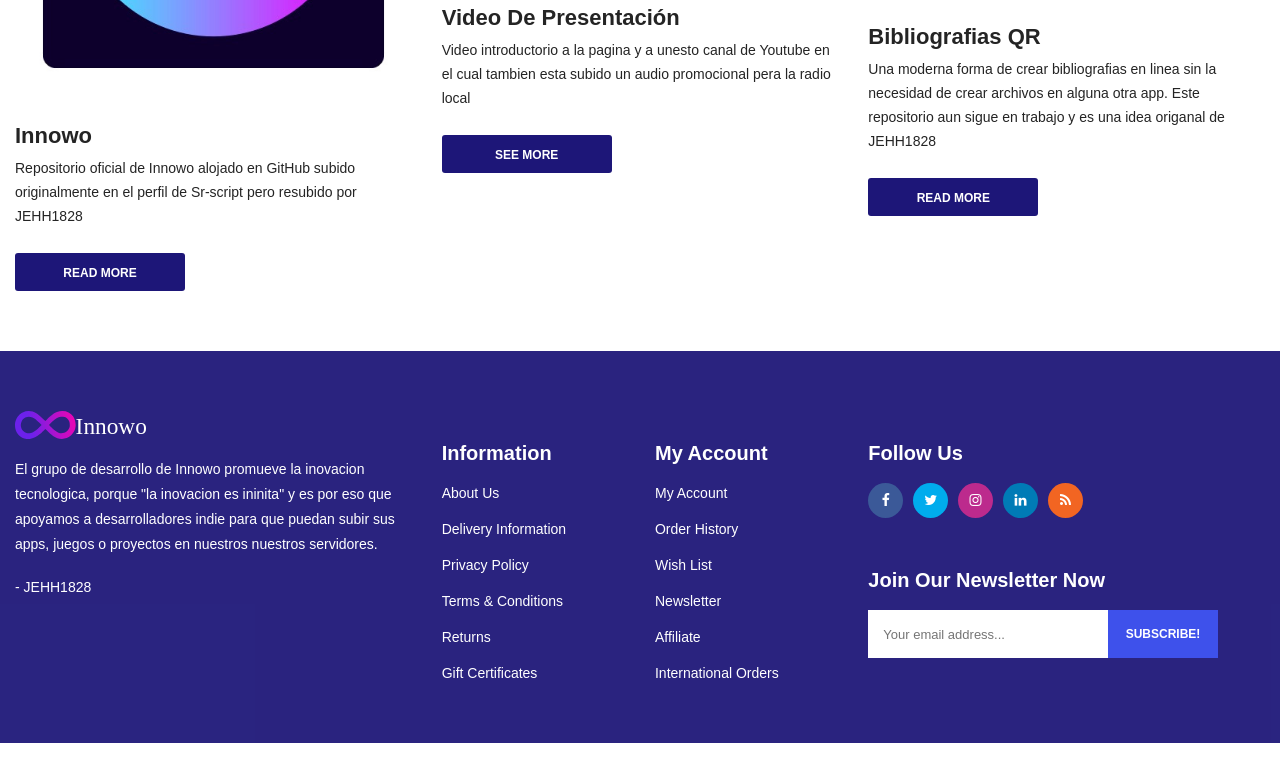
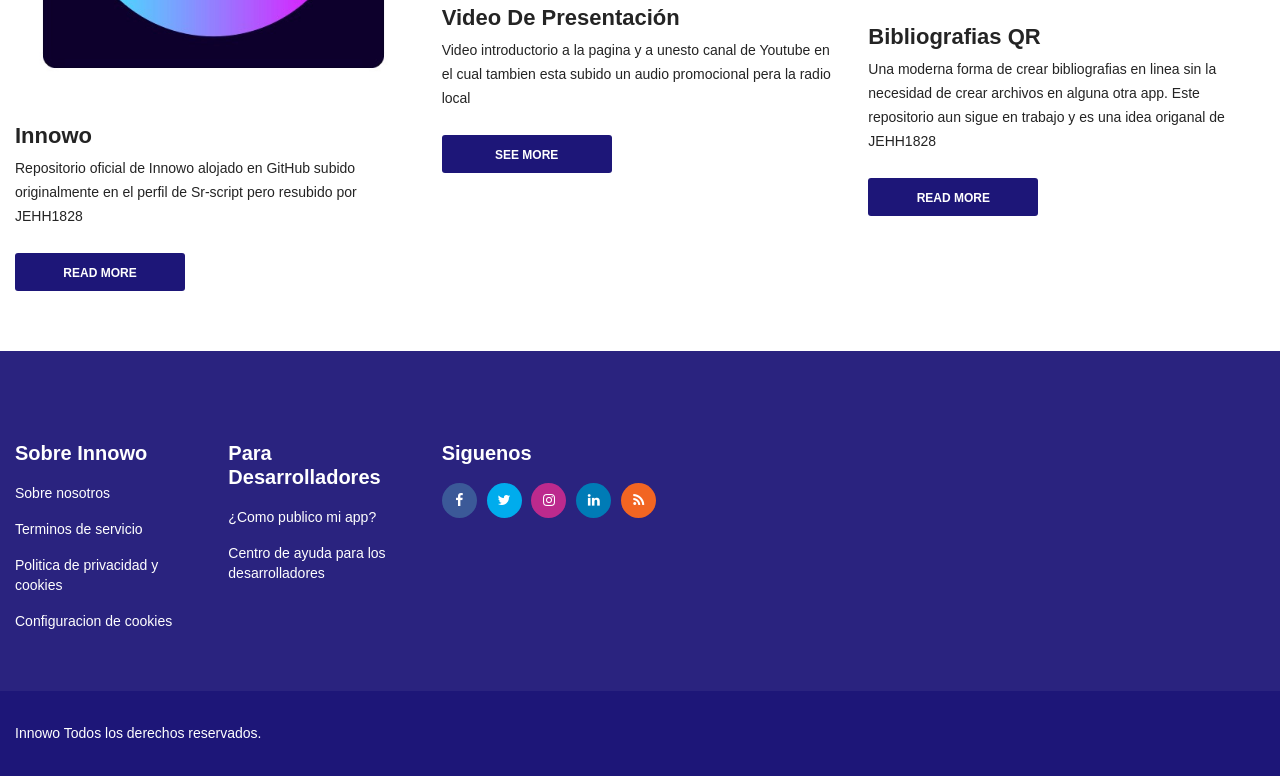
Before and after one commit to JEHH1828/Innowo, a plain HTML site: page innowo/index.html in a window 1280 px wide. Shown: the part 3969-4745 px from the top of the page. Before the commit the page ends 4712 px from the top, so only its background shows below. Drawn offline with nearby package versions, Linux system fonts and the light colour scheme.

Commit message:
Update index.html

```diff
--- a/innowo/index.html
+++ b/innowo/index.html
@@ -572,53 +572,33 @@
         <div class="footer_top">
             <div class="container">
                 <div class="row">
-                <div class="col-lg-4 col-md-6">
-                    <div class="widgets_container contact_us">
-                        <div class="footer_logo">
-                            <a href="#"><img src="assets/img/logo/logoiinowo_owo - copiablsnco.svg" alt=""></a>
-                        </div>
-                        <div class="footer_contact">
-                            <p>El grupo de desarrollo de Innowo promueve la inovacion tecnologica, porque "la inovacion es ininita" y es por eso que apoyamos a desarrolladores indie para que puedan subir sus apps, juegos o proyectos en nuestros nuestros servidores.</p>
-                            <p>
-                                - JEHH1828
-                            </p>
-
-                        </div>
-                    </div>
-                </div>
                 <div class="col-lg-2 col-md-6 col-sm-6">
                     <div class="widgets_container widget_menu">
-                        <h3>Information</h3>
+                        <h3>Sobre Innowo</h3>
                         <div class="footer_menu">
                             <ul>
-                                <li><a href="about.html">About Us</a></li>
-                                <li><a href="blog.html">Delivery Information</a></li>
-                                <li><a href="contact.html">Privacy Policy</a></li>
-                                <li><a href="services.html">Terms & Conditions</a></li>
-                                <li><a href="#">Returns</a></li>
-                                <li><a href="#">Gift Certificates</a></li>
+                                <li><a href="about.html">Sobre nosotros</a></li>
+                                <li><a href="blog.html">Terminos de servicio</a></li>
+                                <li><a href="contact.html">Politica de privacidad y cookies</a></li>
+                                <li><a href="services.html">Configuracion de cookies</a></li>
                             </ul>
                         </div>
                     </div>
                 </div>
                 <div class="col-lg-2 col-md-6 col-sm-6">
                     <div class="widgets_container widget_menu">
-                        <h3>My Account</h3>
+                        <h3>Para desarrolladores</h3>
                         <div class="footer_menu">
                             <ul>
-                                <li><a href="#">My Account</a></li>
-                                <li><a href="#">Order History</a></li>
-                                <li><a href="wishlist.html">Wish List</a></li>
-                                <li><a href="#">Newsletter</a></li>
-                                <li><a href="#">Affiliate</a></li>
-                                <li><a href="faq.html">International Orders</a></li>
+                                <li><a href="#">¿Como publico mi app?</a></li>
+                                <li><a href="#">Centro de ayuda para los desarrolladores</a></li>
                             </ul>
                         </div>
                     </div>
                 </div>
                 <div class="col-lg-4 col-md-6">
                     <div class="widgets_container newsletter">
-                        <h3>Follow Us</h3>
+                        <h3>Siguenos</h3>
                         <div class="footer_social_link">
                             <ul>
                                 <li><a class="facebook" href="#" title="Facebook"><i class="fa fa-facebook"></i></a></li>
@@ -628,25 +608,22 @@
                                 <li><a class="rss" href="#" title="rss"><i class="fa fa-rss"></i></a></li>
                             </ul>
                         </div>
-                        <div class="subscribe_form">
-                            <h3>Join Our Newsletter Now</h3>
-                            <form id="mc-form" class="mc-form footer-newsletter" >
-                                <input id="mc-email" type="email" autocomplete="off" placeholder="Your email address..." />
-                                <button id="mc-submit">Subscribe!</button>
-                            </form>
-                            <!-- mailchimp-alerts Start -->
-                            <div class="mailchimp-alerts text-centre">
-                                <div class="mailchimp-submitting"></div><!-- mailchimp-submitting end -->
-                                <div class="mailchimp-success"></div><!-- mailchimp-success end -->
-                                <div class="mailchimp-error"></div><!-- mailchimp-error end -->
-                            </div><!-- mailchimp-alerts end -->
-                        </div>
                     </div>
                 </div>
             </div>
             </div>
         </div>
+        <div class="footer_bottom">
+            <div class="container">
+                <div class="row align-items-center">
+                    <div class="col-lg-6 col-md-6">
+                        <div class="copyright_area">
+                            <p> <a href="#">Innowo</a>  Todos los derechos reservados.</p>
+                        </div>
+                    </div>
 
+            </div>
+        </div>
     </footer>
     <!--footer area end-->
 <!-- JS
```
